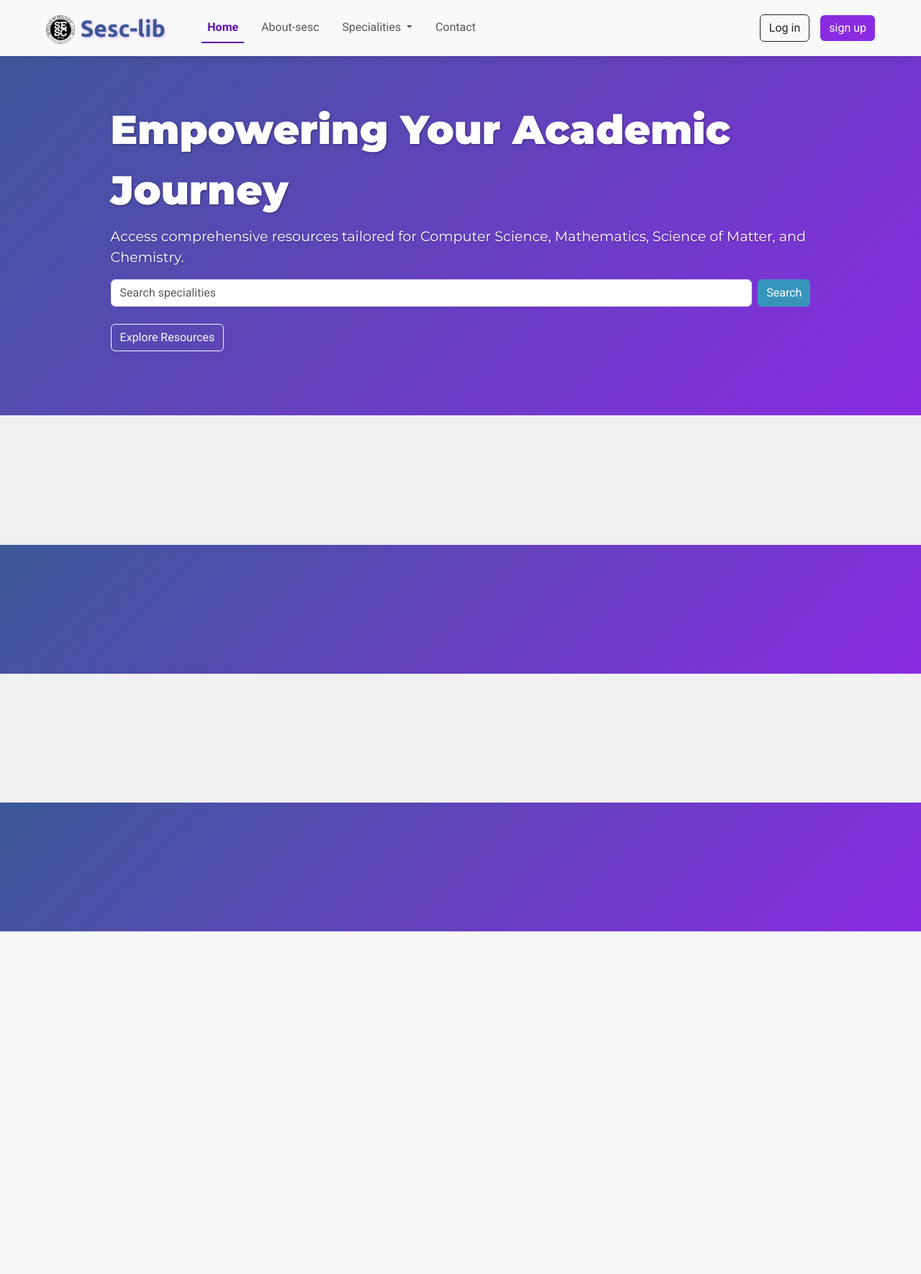
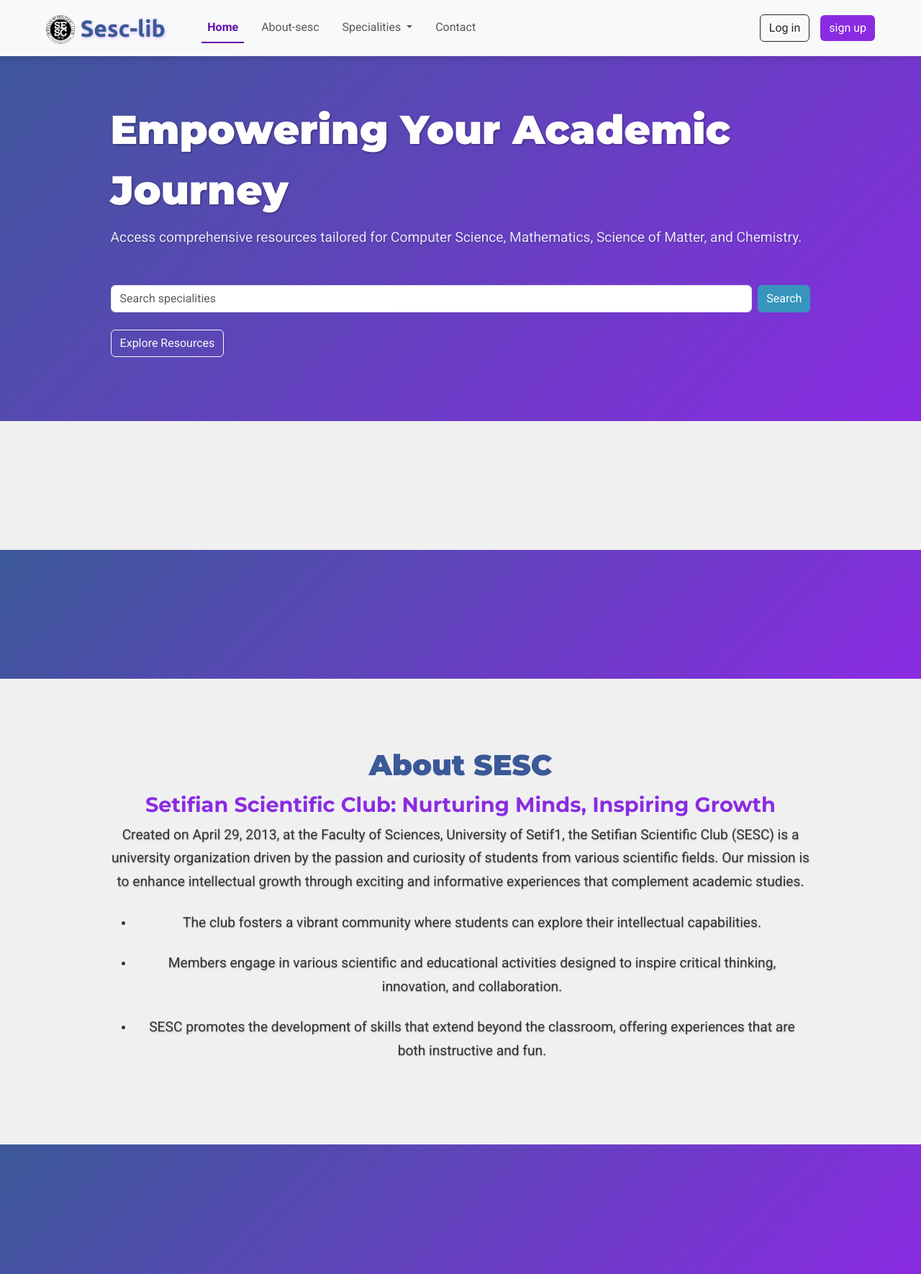
Before and after one commit to chihebabiza/sesclib, a web app: file index.html in a window 1280 px wide. Shown: the whole page at 72% size. Before the commit the page ends 1294 px from the top, so only its background shows below. Run offline with its HTML, style and script files only (its server is not run), Linux system fonts and the light colour scheme.

Commit message:
Add club section content and style P in white and colored sections

```diff
--- a/css/styles.css
+++ b/css/styles.css
@@ -12,10 +12,17 @@ h1, h2, h3 {
   font-weight: 900;
 }
 p{
-    font-family: 'Montserrat', sans-serif;
+    font-family: 'Roboto', sans-serif;
+    line-height: 1.7;
+    margin-bottom: 1.5rem;
     font-size: 1.2rem;
-    color: #ffffff;
     text-shadow: 0.5px 0.5px 2px rgba(0, 0, 0, 0.3);
+}
+.white-section p {
+    color: #333333;
+}
+.colored-section p {
+    color: #E6E6FA;
 }
 /* container */
 .container-fluid{
@@ -97,8 +104,21 @@ p{
     background-color: #f0f0f0;
     color: #3B5998;
 }
-
-
+.search-bar{
+    margin-top: 5%;
+}
+/* Club section */
+.club-title{
+    font-weight: 900;
+    font-size: 2.5rem;
+    color: #3B5998;
+    line-height: 1.5;
+}
+.club-subtitle {
+    font-weight: 700;
+    font-size: 1.8rem;
+    color: #8A2BE2;
+}
 
 
 
--- a/index.html
+++ b/index.html
@@ -63,7 +63,7 @@
       <h1 class="home-heading">Empowering Your Academic Journey</h1>
       <p>Access comprehensive resources tailored for Computer Science, Mathematics, Science of Matter, and Chemistry.</p>
         <!-- search bar -->
-        <div class="search-filter">
+        <div class="search-filter search-bar">
           <form class="d-flex justify-content-center">
               <input class="form-control me-2" type="search" placeholder="Search specialities" aria-label="Search">
               <button class="btn btn-primary" type="submit">Search</button>
@@ -89,7 +89,14 @@
       <!-- Club Section -->
        <section id="club" class="white-section">
         <div class="container-fluid">
-
+          <h2 class="club-title">About SESC</h2>
+          <h3 class="club-subtitle">Setifian Scientific Club: Nurturing Minds, Inspiring Growth</h3>
+          <p class="club-text">Created on April 29, 2013, at the Faculty of Sciences, University of Setif1, the Setifian Scientific Club (SESC) is a university organization driven by the passion and curiosity of students from various scientific fields. Our mission is to enhance intellectual growth through exciting and informative experiences that complement academic studies.</p>
+          <ul>
+            <li><p class="club-text">The club fosters a vibrant community where students can explore their intellectual capabilities.</p></li>
+            <li><p class="club-text">Members engage in various scientific and educational activities designed to inspire critical thinking, innovation, and collaboration.</p></li>
+            <li><p class="club-text">SESC promotes the development of skills that extend beyond the classroom, offering experiences that are both instructive and fun.</p></li>
+          </ul>
         </div>
        </section>
      <!-- contact -->
```
